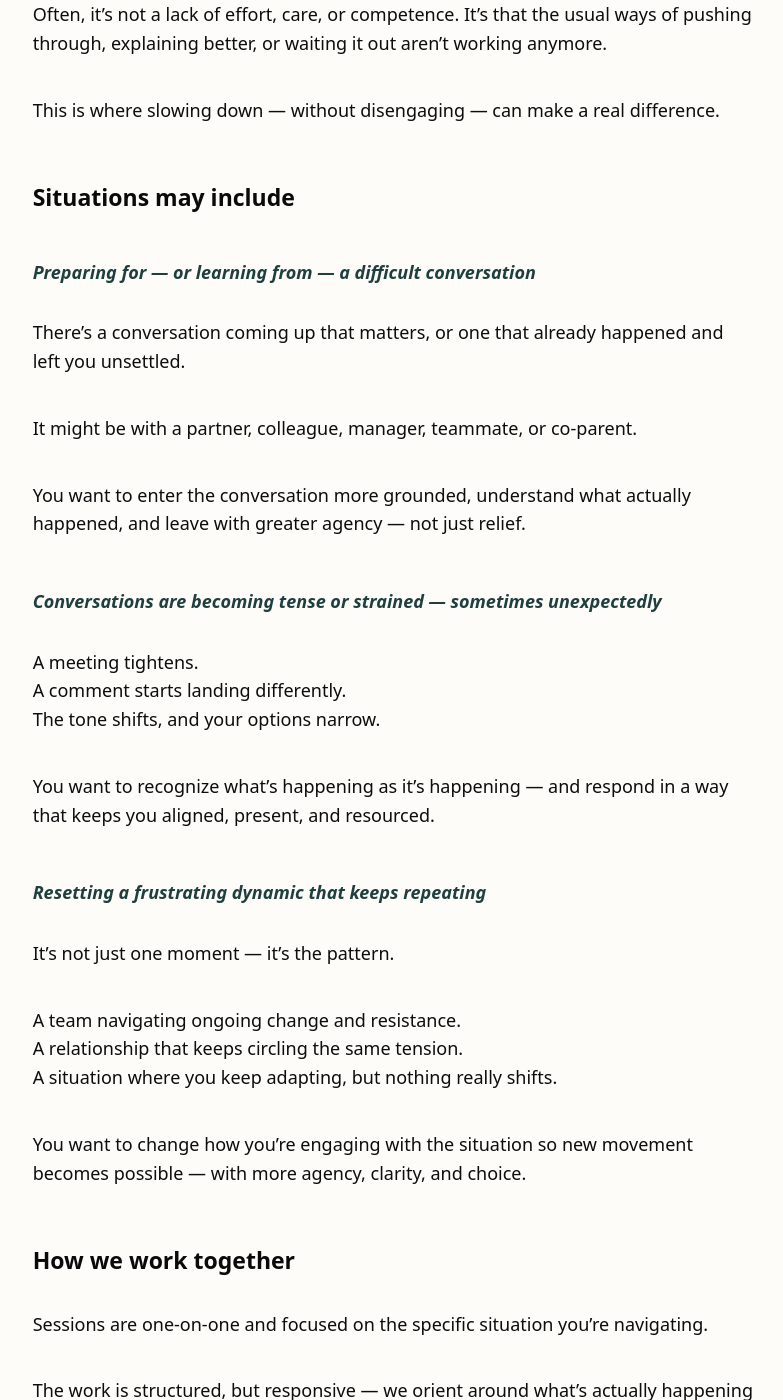
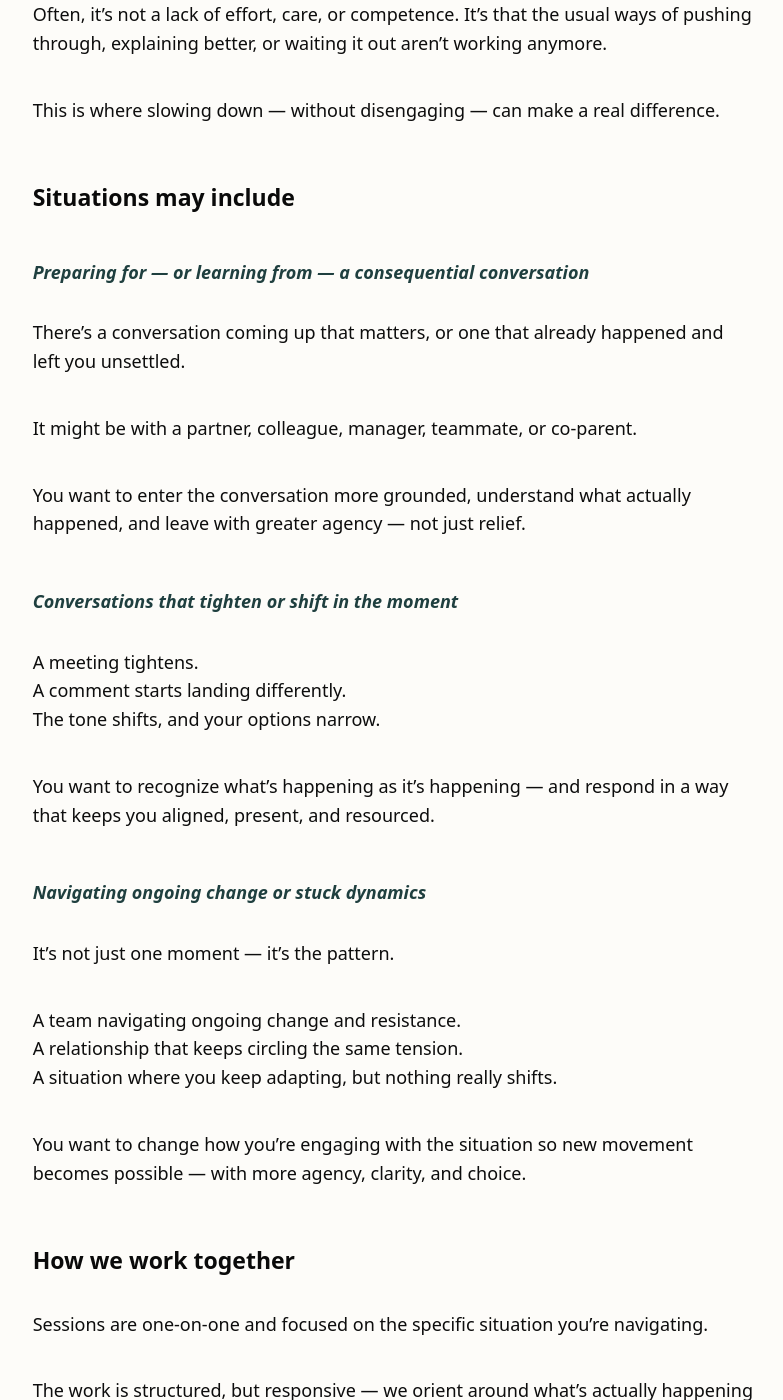
Before and after one commit to basil-family-lab/zen, a Jekyll site: the page built from index.md, in a window 1280 px wide and 1400 px high, scrolled down 695 px. Shown: the whole window, without its empty margins (247-1030 px from the left). Built offline with Jekyll 4.4.1, drawn with Linux system fonts in a browser that asks for light colours; some of the changed text lies outside the part shown.

```diff
--- a/index.md
+++ b/index.md
@@ -22,7 +22,7 @@ This is where slowing down — without disengaging — can make a real differenc
 
 ## Situations may include
 
-### Preparing for — or learning from — a difficult conversation
+### Preparing for — or learning from — a consequential conversation
 
 There’s a conversation coming up that matters, or one that already happened and left you unsettled.
 
@@ -30,7 +30,7 @@ It might be with a partner, colleague, manager, teammate, or co-parent.
 
 You want to enter the conversation more grounded, understand what actually happened, and leave with greater agency — not just relief.
 
-### Conversations are becoming tense or strained — sometimes unexpectedly
+### Conversations that tighten or shift in the moment
 
 A meeting tightens.
 A comment starts landing differently.
@@ -38,7 +38,7 @@ The tone shifts, and your options narrow.
 
 You want to recognize what’s happening as it’s happening — and respond in a way that keeps you aligned, present, and resourced.
 
-### Resetting a frustrating dynamic that keeps repeating
+### Navigating ongoing change or stuck dynamics
 
 It’s not just one moment — it’s the pattern.
 
@@ -80,15 +80,15 @@ My experience spans decades in business and technology, working in complex envir
 
 ## What people have said
 
-### Business & technology leader navigating change
+### Business & technology leader navigating ongoing change
 
 “As things shifted around me, I felt increasingly constrained. By changing how I saw the situation — and how I showed up — I regained a sense of agency and choice. What felt stuck became workable.”
 
-### Emerging leader preparing for interviews
+### Emerging leader preparing for high-stakes interviews
 
 “We aligned my resume with how I articulated my experience for different audiences. I stopped performing and started speaking coherently about what I bring. That clarity changed how I showed up — and how I was received.”
 
-### Co-parent navigating ongoing tension
+### Co-parent navigating an ongoing tension dynamic
 
 “The tone of our conversations shifted in ways I didn’t expect. There’s less friction now, more clarity, and we’re able to negotiate without things escalating.”
 
```
Also changed, not shown: other parts of index.md (+1 -1 lines).
